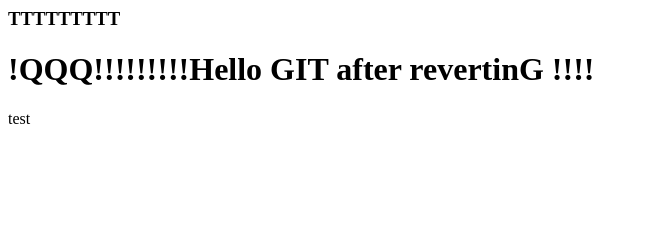
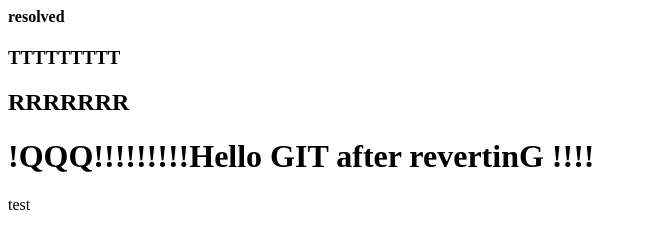
Before and after one commit to yaneproger/cicd, a plain HTML site: page index.html in a window 1280 px wide. Shown: the whole page, without its empty margins (0-647 px from the left). Drawn offline with Linux system fonts and the light colour scheme.

Commit message:
RRR in index,test & f5

```diff
--- a/index.html
+++ b/index.html
@@ -1,6 +1,11 @@
 
 
+<h4>resolved</h4>
+
 <h3>TTTTTTTTT</h3>
+
+<h2>RRRRRRR</h2>
+
 
 <h1>!QQQ!!!!!!!!!Hello GIT after revertinG !!!!</h1>
 
```
Also changed, not shown: test.txt, 1 other file.
